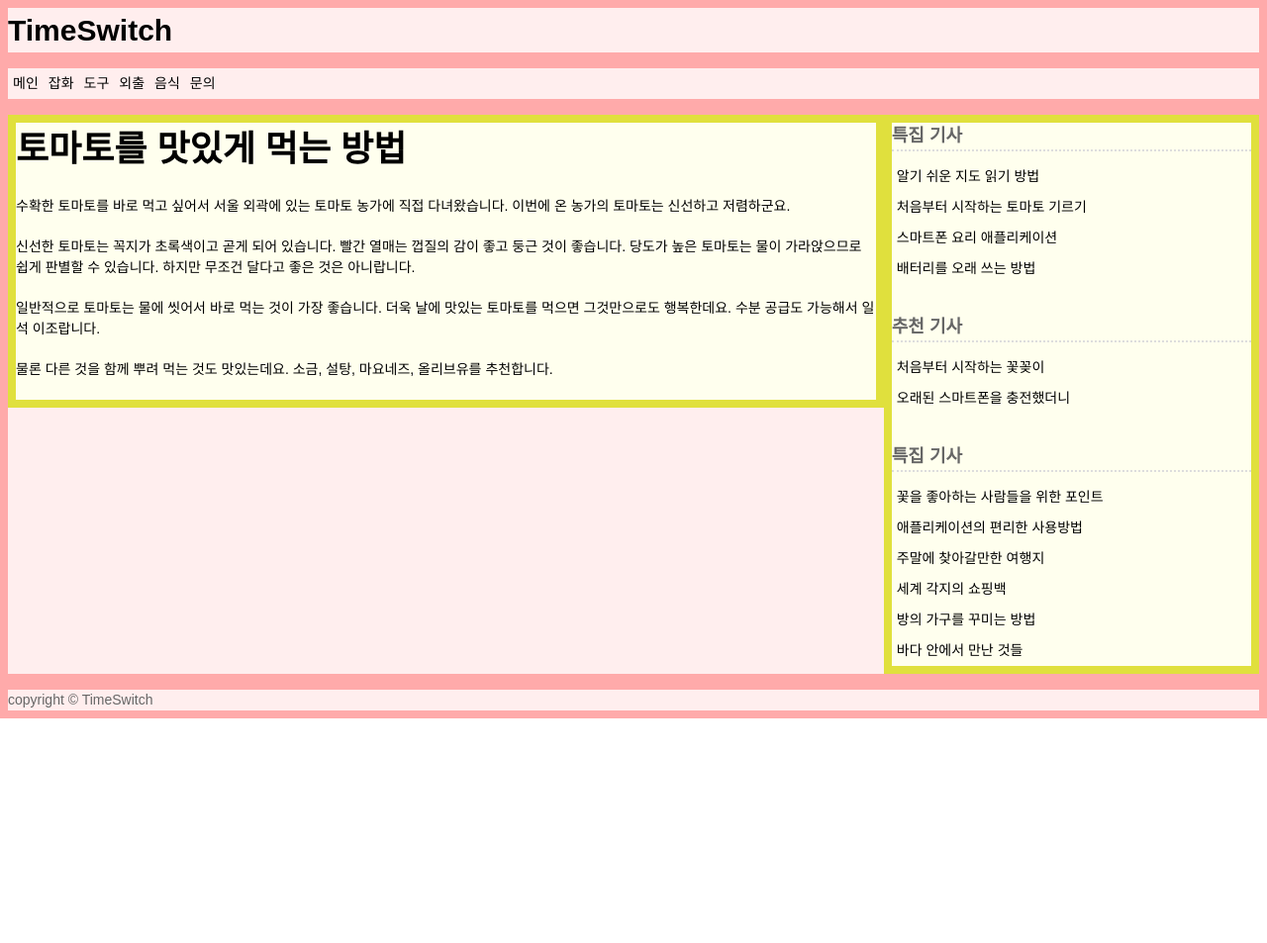
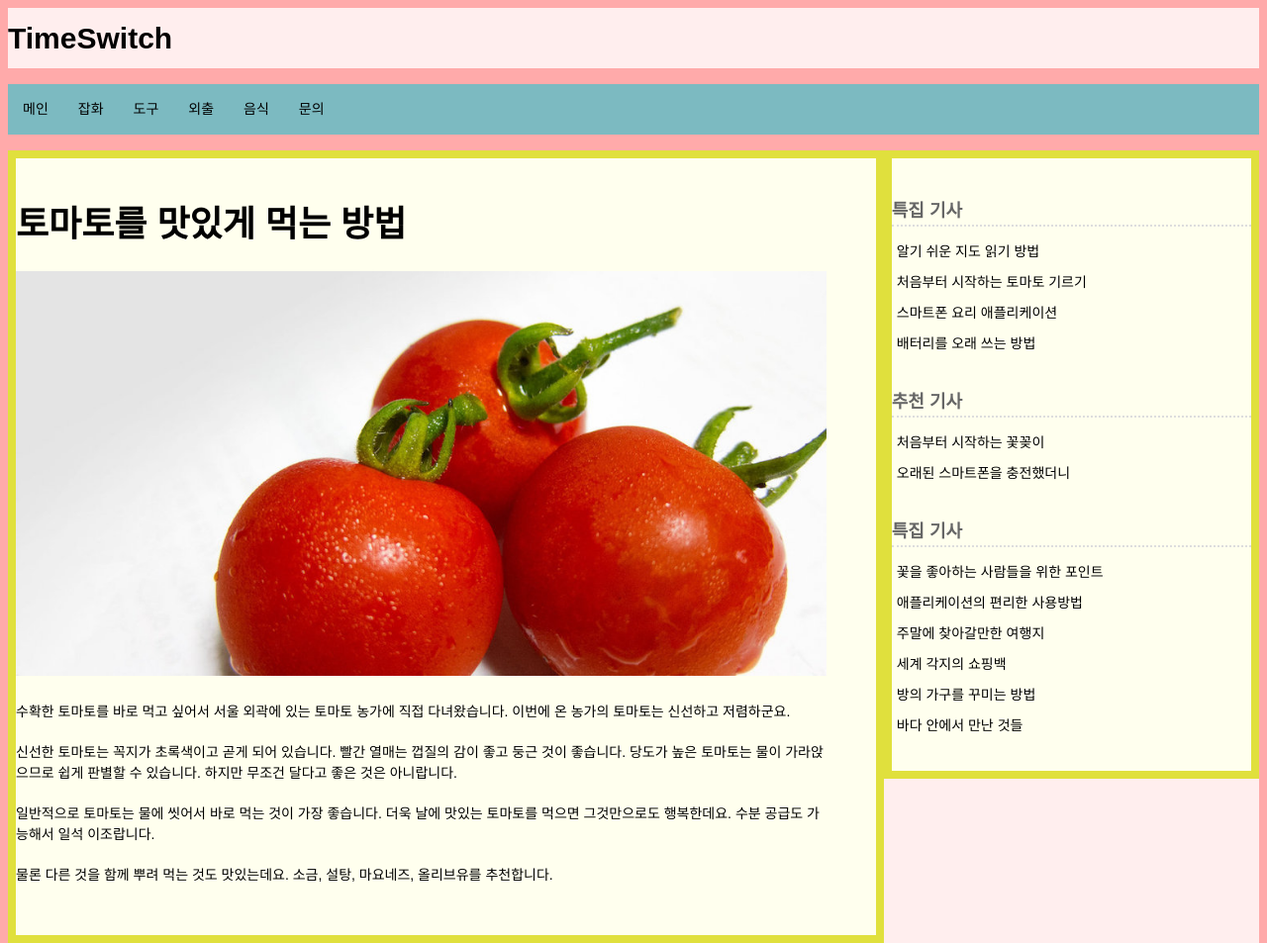
Before and after one commit to kwakkwakkwak/STUDY, a plain HTML site: page s68/chapter3/1.html in a window 1280 px wide. Shown: the top 953 px of the page at 99% size. Before the commit the page ends 800 px from the top, so only its background shows below. Drawn offline with Linux system fonts and the light colour scheme.

Commit message:
s68 마지막 수업

```diff
--- a/s68/chapter3/1.html
+++ b/s68/chapter3/1.html
@@ -37,7 +37,11 @@
             <article class="story">
 
                 <h1>토마토를 맛있게 먹는 방법</h1>
-
+                <!--이미지는 인라인이라서 블록으로 처리하기 위함.
+                    이미지가 시맨틱하게 보았을때 문단 p 라고 볼수 있는가?
+                    하지만 그렇지 않기 때문에 원래는 이미지에 디스플레이로 처리하는게 좋다.
+                    -->
+                <p><img src="tomato.jpg" alt="tomato"></p>
                 <p>수확한 토마토를 바로 먹고 싶어서 서울 외곽에 있는 토마토 농가에
                     직접 다녀왔습니다. 이번에 온 농가의 토마토는 신선하고 저렴하군요.</p>
 
--- a/s68/chapter3/style.css
+++ b/s68/chapter3/style.css
@@ -37,22 +37,30 @@ body {
 
 */
 
+/* 레이아웃 =========================================================== */
+.box1{ padding:8px 0 }
+.box3,.box4{ padding:40px 0 30px }
+/*.box4{ padding:40px 0 30px }*/
+.box5{ padding:15px 0 }
 
 /* 사이트 이름 =========================================================== */
 .site h1{ margin:0; font-size:30px }
 .site h1 a{ color:#000;text-decoration: none }
 
 /* 내비게이션 ===========================================================  */
+.box2{ background-color:#7cbac1 }
 .menu ul{ margin:0; padding:0; list-style:none }
 .menu ul:after{ content:""; display:block; clear:both }
 
 .menu ul li{ float:left; width:auto }
-.menu ul li a{ display:block; padding:5px; color:#000; font-size:14px; text-decoration:none }
+.menu ul li a{ display:block; padding:15px; color:#000; font-size:14px; text-decoration:none }
 .menu ul li a:hover{ background-color:#eee }
 
 /* 기사  =========================================================== */
 .story h1{ margin-top:0; margin-bottom:20px; font-size:36px }
 .story p{ margin-top:0; margin-bottom:20px }
+.story img{ max-width:100%; height:auto;}
+/* 원래 따로 너비 높이 안주면 auto이다. */
 
 /* 우측 메뉴  =========================================================== */
 
@@ -76,17 +84,28 @@ body {
     .popular li a{ display:block; padding:5px; color:#000; font-size:14px; text-decoration:none }
     .popular li a:hover{ background-color:#eee }
 
-/* 우측 메뉴 끝 =========================================================== */
+/* =========================================================== 우측 메뉴 끝  */
 .copyright p{ margin:0; color:#666; font-size:14px}
+.box5{ border-top:solid 1px #ddd}
+
+/* 1단 레이아웃에서 더 작은 화면 대응 =========================================================== */
+@media (min-width : 599px) {
+}
 
 @media (min-width : 768px) {
-
+    /* 중앙 레이아웃 =========================================================== */
     /* 가상 디스플레이에서는 디스플레이 속성을 주어야 한다.*/
     .boxA:after{ content:""; display:block;clear:both }
     /*  내부 요소에 %를 줄경우에는 외부 요소에 이것을
         max width, min width를 주는 식으로 컨트롤
     */
-    .box3{ float:left; width:70% }
+    .box3{ float:left; width:70%; }
     .box4{ float:left; width:30% }
+    /* =========================================================== 중앙 레이아웃 끝  */
+
+    /* 기사영역 내부 조정 =========================================================== */
+    /* 일단은 정확하게 한국어로 쓰는게 좋다. 주석을 잘 쓰기전까지는.. */
+    .box3 { padding-right:50px; box-sizing:border-box}
+    /* =========================================================== 기사영역 내부 조정 끝  */
 
 }
```
Also changed, not shown: s68/chapter3/tomato.jpg (added), 1 other file.
